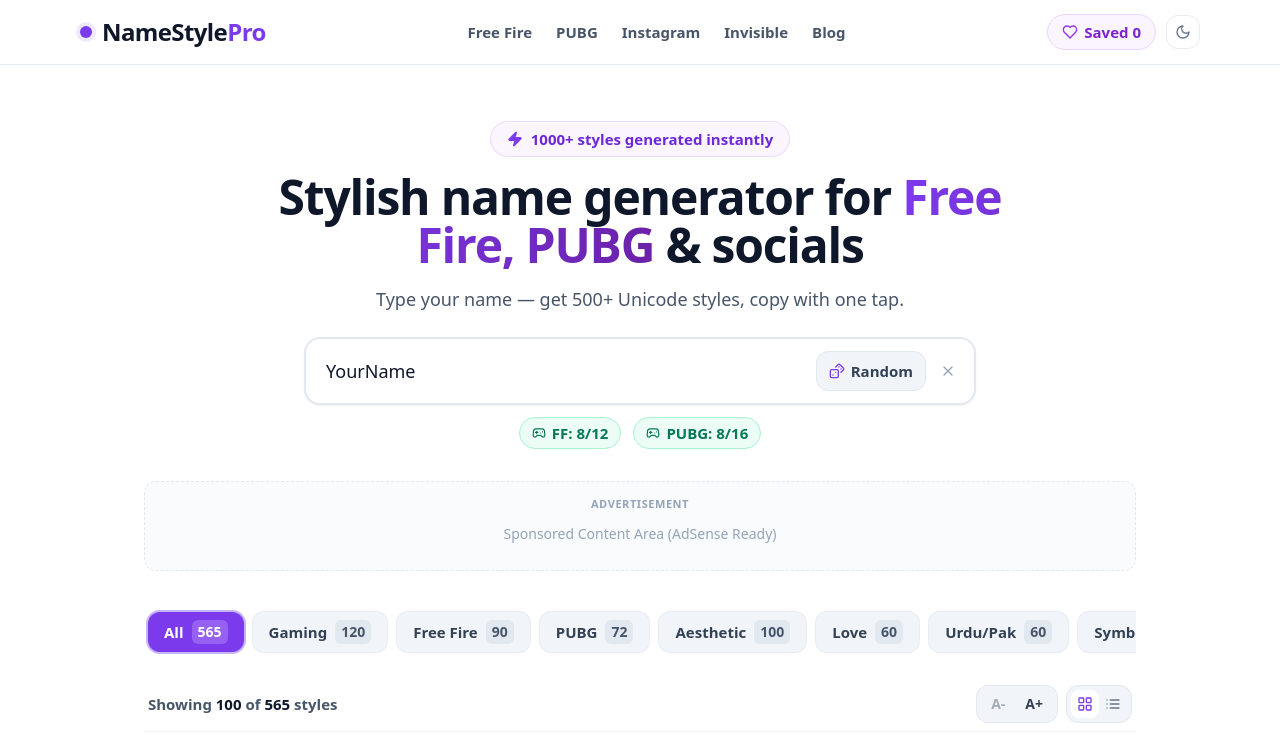
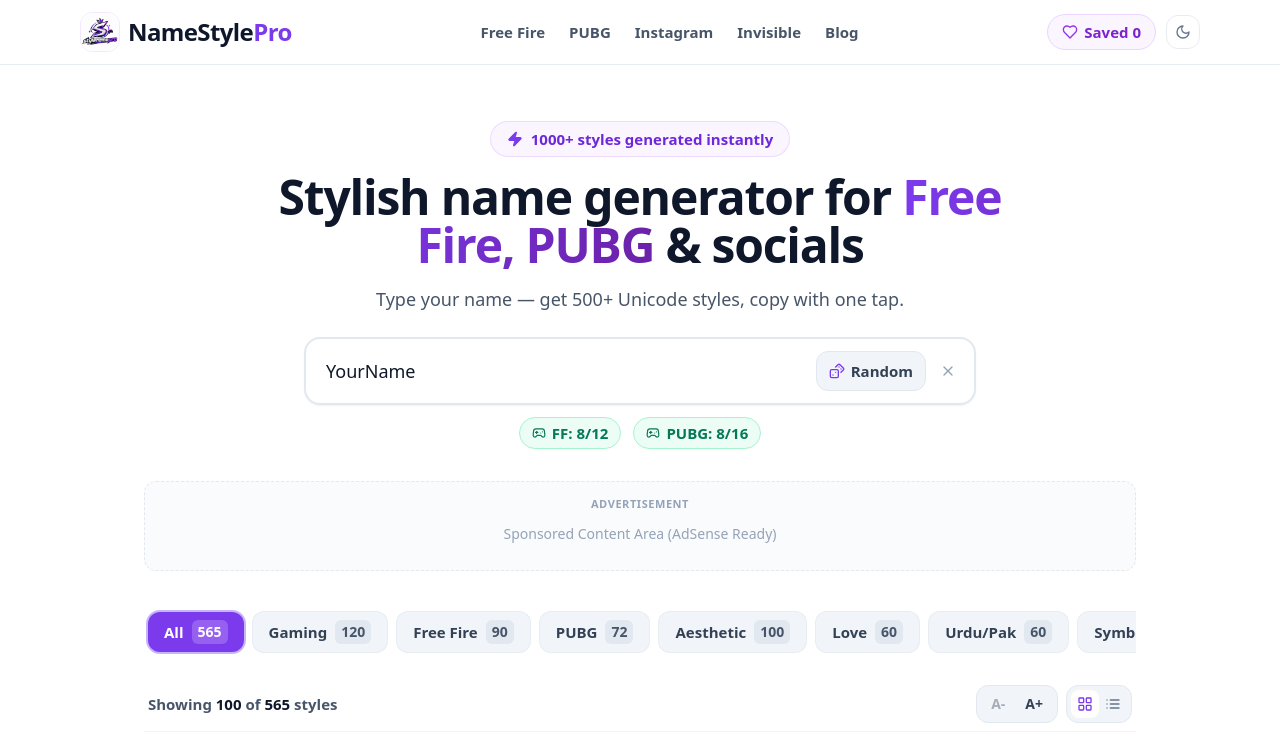
Before and after one commit to azhero911/Stylenamepro, a Next.js app: page / in a window 1280 px wide. Shown: the top 747 px of the page. Built offline with nearby package versions, Linux system fonts and the light colour scheme; no server answers.

Commit message:
feat: integrate official brand logo in Header, Footer, and Favicon

```diff
--- a/src/app/layout.tsx
+++ b/src/app/layout.tsx
@@ -29,8 +29,8 @@
   creator: 'AZDeveloper',
   publisher: 'NameStylePro',
   icons: {
-    icon: '/icon.svg',
-    apple: '/icon.svg',
+    icon: '/logo.png',
+    apple: '/logo.png',
   },
   manifest: '/manifest.webmanifest',
   openGraph: {
--- a/src/components/layout/Footer.tsx
+++ b/src/components/layout/Footer.tsx
@@ -1,5 +1,6 @@
 import React from 'react';
 import Link from 'next/link';
+import Image from 'next/image';
 import { ShieldCheck, Heart, Sparkles, MapPin } from 'lucide-react';
 
 export function Footer() {
@@ -11,7 +12,15 @@
           {/* Column 1: Brand Info */}
           <div className="space-y-4 md:col-span-1">
             <Link href="/" className="flex items-center gap-2.5">
-              <span className="w-3 h-3 rounded-full bg-brand-500 ring-4 ring-brand-900" />
+              <div className="relative w-9 h-9 rounded-xl overflow-hidden bg-white/10 p-0.5 border border-purple-400/30">
+                <Image
+                  src="/logo.png"
+                  alt="NameStylePro Logo"
+                  fill
+                  sizes="36px"
+                  className="object-contain"
+                />
+              </div>
               <span className="text-2xl font-black text-white tracking-tight">
                 NameStyle<span className="text-brand-400">Pro</span>
               </span>
--- a/src/components/layout/Header.tsx
+++ b/src/components/layout/Header.tsx
@@ -2,6 +2,7 @@
 
 import React, { useState } from 'react';
 import Link from 'next/link';
+import Image from 'next/image';
 import { Heart, Moon, Menu, X } from 'lucide-react';
 import { useFavorites } from '@/lib/hooks/useFavorites';
 import { FavoritesDrawer } from '../ui/FavoritesDrawer';
@@ -15,9 +16,18 @@
     <>
       <header className="sticky top-0 z-40 w-full bg-white/95 backdrop-blur-md border-b border-slate-200/80 transition-all">
         <div className="max-w-6xl mx-auto px-4 h-16 flex items-center justify-between">
-          {/* Logo Matching Mockup: Purple Dot + NameStylePro */}
-          <Link href="/" className="flex items-center gap-2.5 group">
-            <span className="w-3 h-3 rounded-full bg-brand-600 ring-4 ring-brand-100 group-hover:scale-110 transition-transform" />
+          {/* Logo with official brand artwork */}
+          <Link href="/" className="flex items-center gap-2 group">
+            <div className="relative w-10 h-10 rounded-xl overflow-hidden shadow-xs border border-purple-100 group-hover:scale-105 transition-transform bg-white">
+              <Image
+                src="/logo.png"
+                alt="NameStylePro Logo"
+                fill
+                sizes="40px"
+                priority
+                className="object-contain"
+              />
+            </div>
             <span className="text-xl md:text-2xl font-black tracking-tight text-slate-900">
               NameStyle<span className="text-brand-600">Pro</span>
             </span>
```
Also changed, not shown: public/icon.png (added), public/logo.png (added).
